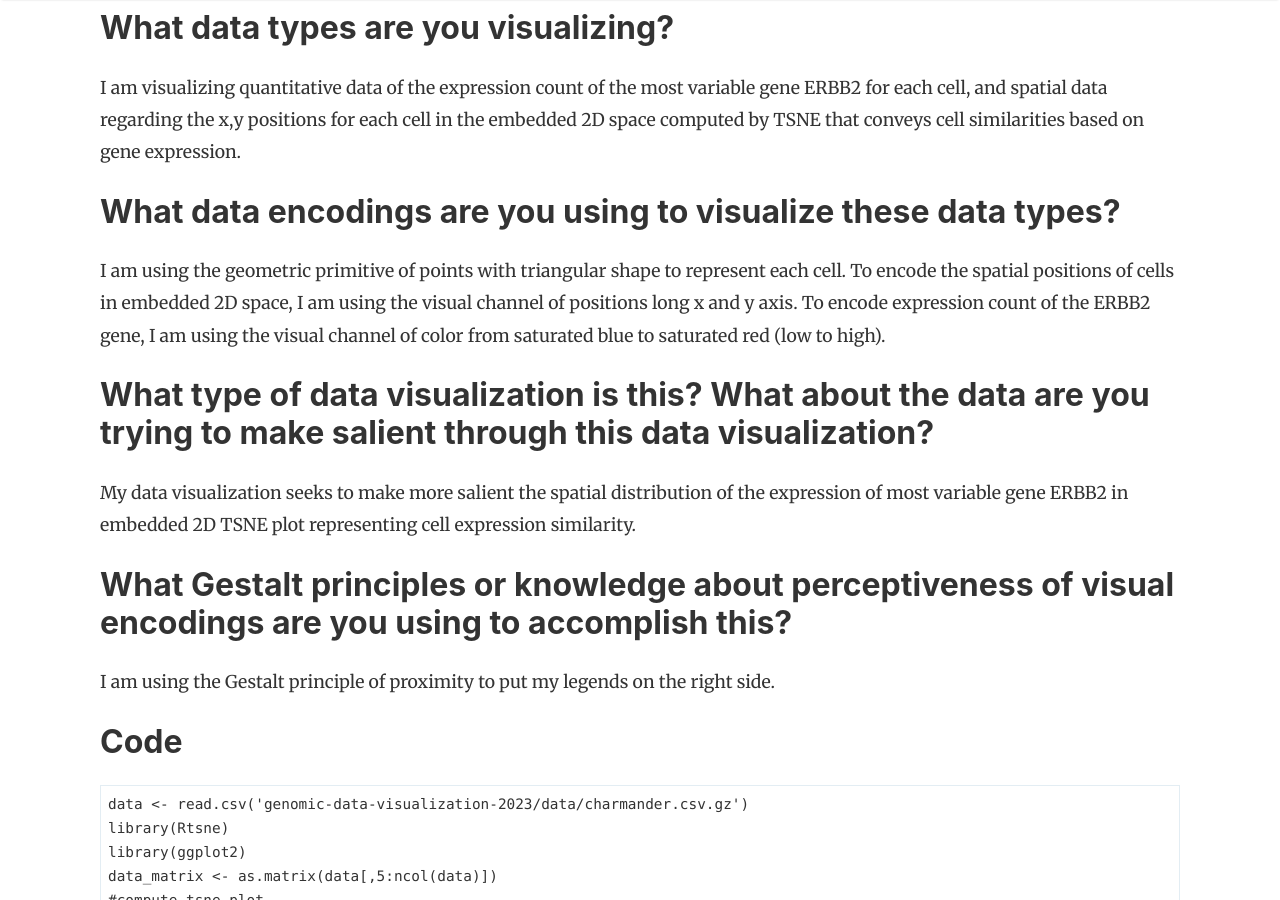
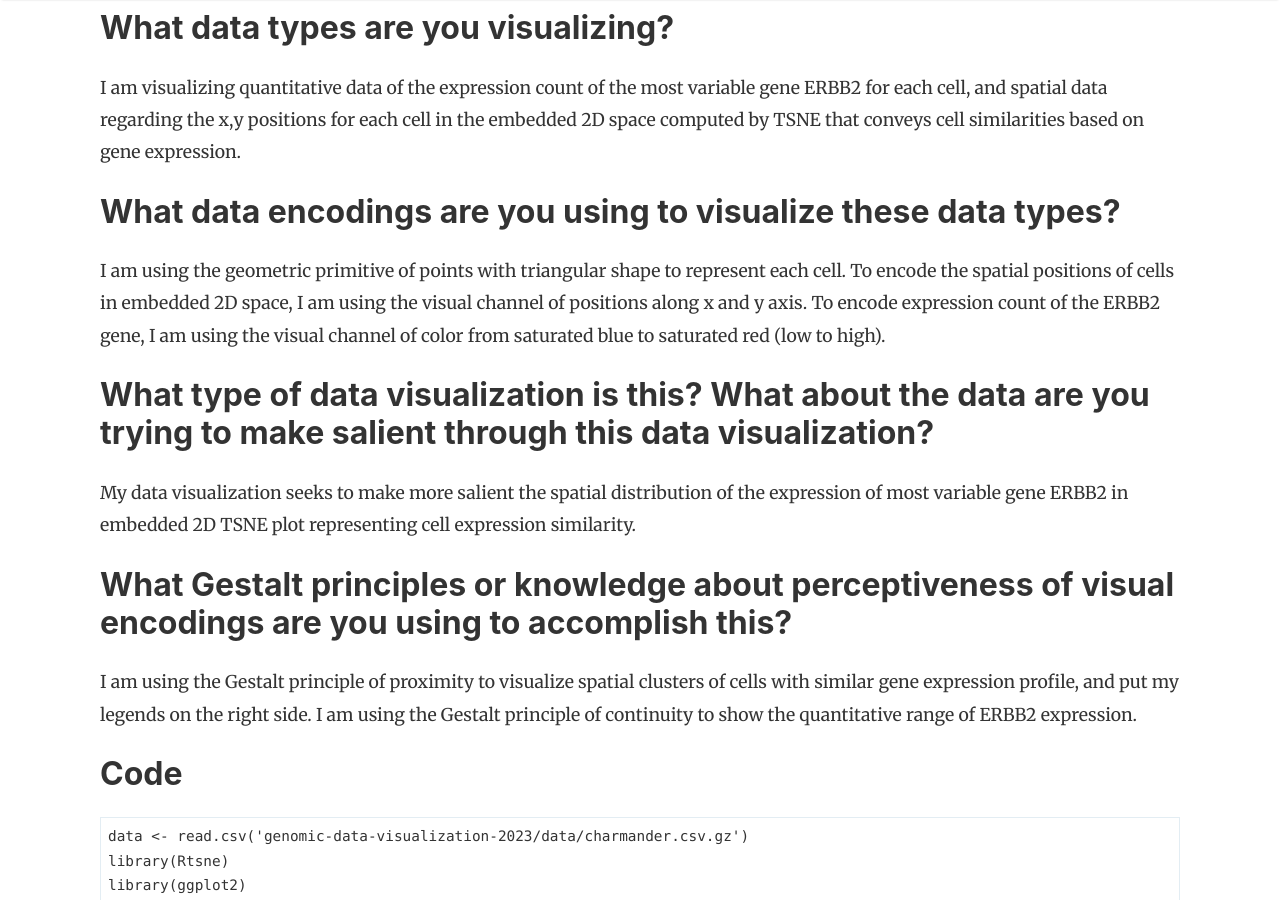
Before and after one commit to JEFworks-Lab/genomic-data-visualization-2023, a Jekyll site: the page built from _posts/2023-01-27-rwu26.md, in a window 1280 px wide and 900 px high, scrolled down 1227 px. Built offline with Jekyll 4.4.1, drawn with Linux system fonts in a browser that asks for light colours; nearby versions of some CDN libraries; comment, search, counter and statistics services are not loaded.

Commit message:
wendy updated HW1

```diff
--- a/_posts/2023-01-27-rwu26.md
+++ b/_posts/2023-01-27-rwu26.md
@@ -12,13 +12,13 @@ featured: false
 I am visualizing quantitative data of the expression count of the most variable gene ERBB2 for each cell, and spatial data regarding the x,y positions for each cell in the embedded 2D space computed by TSNE that conveys cell similarities based on gene expression.
 
 ## What data encodings are you using to visualize these data types?
-I am using the geometric primitive of points with triangular shape to represent each cell. To encode the spatial positions of cells in embedded 2D space, I am using the visual channel of positions long x and y axis. To encode expression count of the ERBB2 gene, I am using the visual channel of color from saturated blue to saturated red (low to high).
+I am using the geometric primitive of points with triangular shape to represent each cell. To encode the spatial positions of cells in embedded 2D space, I am using the visual channel of positions along x and y axis. To encode expression count of the ERBB2 gene, I am using the visual channel of color from saturated blue to saturated red (low to high).
 
 ## What type of data visualization is this? What about the data are you trying to make salient through this data visualization?
 My data visualization seeks to make more salient the spatial distribution of the expression of most variable gene ERBB2 in embedded 2D TSNE plot representing cell expression similarity.
 
 ## What Gestalt principles or knowledge about perceptiveness of visual encodings are you using to accomplish this?
-I am using the Gestalt principle of proximity to put my legends on the right side.
+I am using the Gestalt principle of proximity to visualize spatial clusters of cells with similar gene expression profile, and put my legends on the right side. I am using the Gestalt principle of continuity to show the quantitative range of ERBB2 expression.
 
 ## Code
 
```
